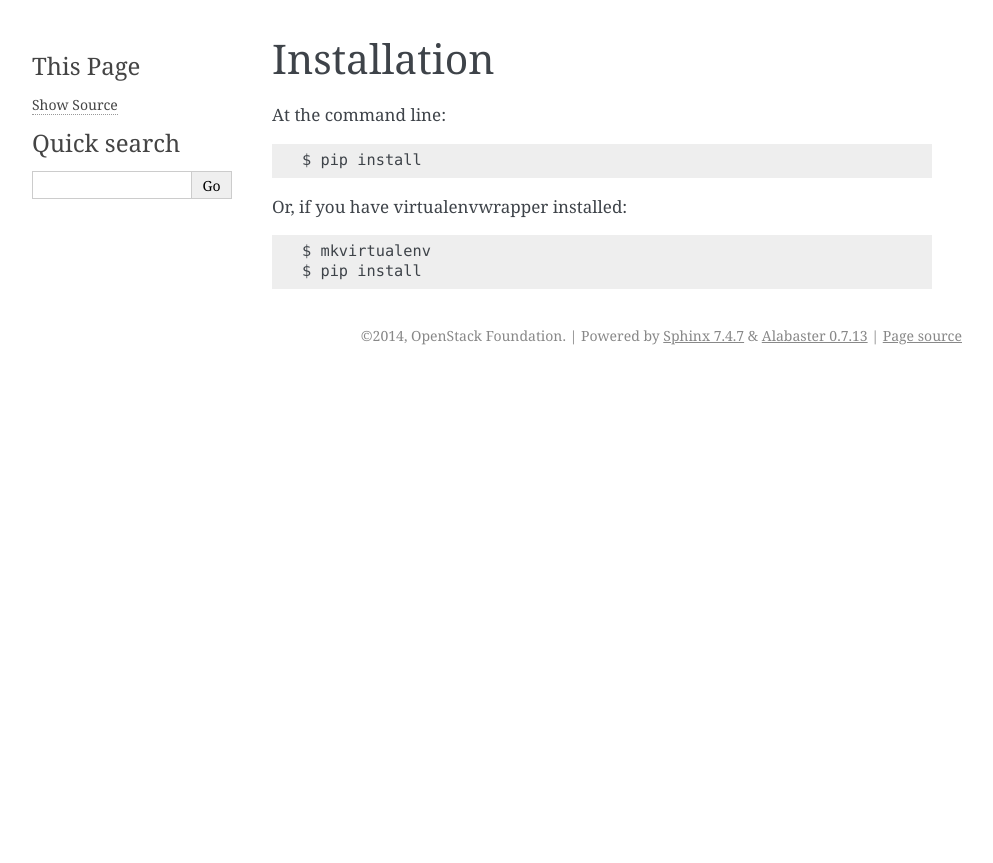
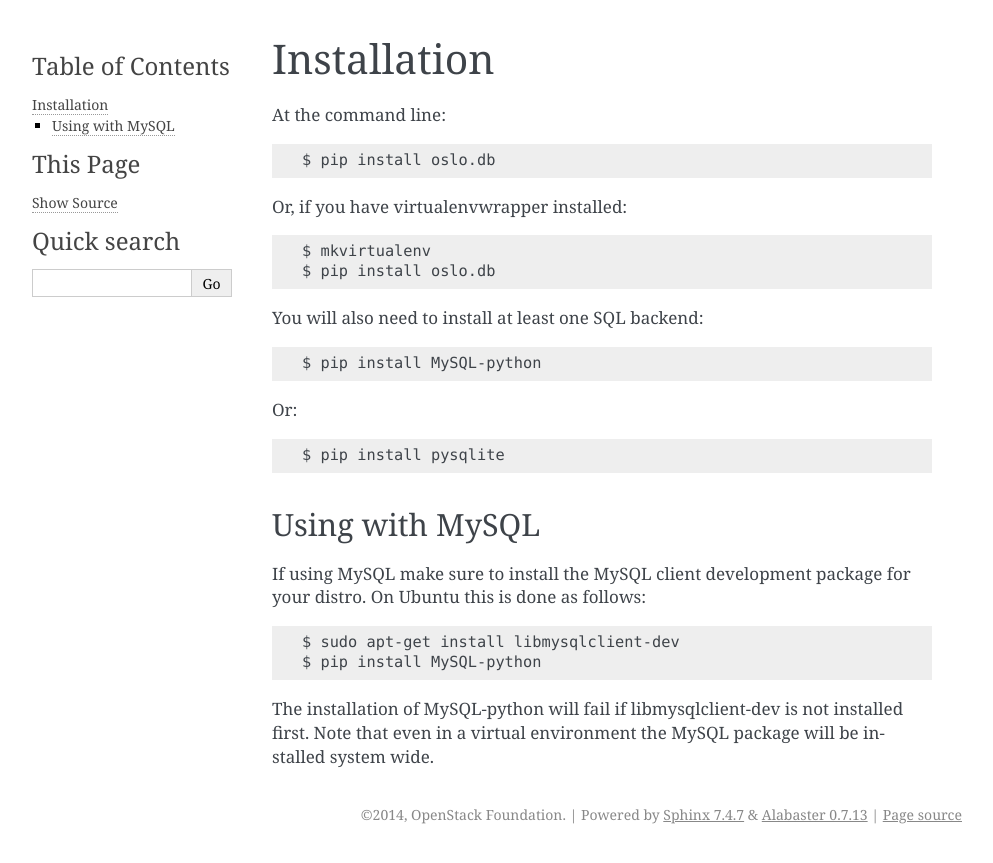
Before and after one commit to openstack/oslo.db, a Sphinx documentation site: the page built from doc/source/installation.rst, in a window 1280 px wide. Shown: the top 863 px of the page, without its empty margins (148-1141 px from the left). Built offline with Sphinx 7.4.7, drawn with Linux system fonts in a browser that asks for light colours.

Commit message:
Adding dependency documentation for MySQL.
Merging change I347e1c235bc82d6e510761f4b1c3c3de62994c2f fixing pip
info.

Co-Authored-By: Gauvain Pocentek <gauvain.pocentek@objectif-libre.com>

Change-Id: I9a1b76ed261c69a92cc3e4e6b6100e43f98fea1e

```diff
--- a/doc/source/installation.rst
+++ b/doc/source/installation.rst
@@ -4,9 +4,30 @@ Installation
 
 At the command line::
 
-    $ pip install
+    $ pip install oslo.db
 
 Or, if you have virtualenvwrapper installed::
 
     $ mkvirtualenv
-    $ pip install
+    $ pip install oslo.db
+
+You will also need to install at least one SQL backend::
+
+    $ pip install MySQL-python
+
+Or::
+
+    $ pip install pysqlite
+
+Using with MySQL
+----------------
+
+If using MySQL make sure to install the MySQL client development package for
+your distro. On Ubuntu this is done as follows::
+
+    $ sudo apt-get install libmysqlclient-dev
+    $ pip install MySQL-python
+
+The installation of MySQL-python will fail if libmysqlclient-dev is not
+installed first. Note that even in a virtual environment the MySQL package will
+be installed system wide.
```
